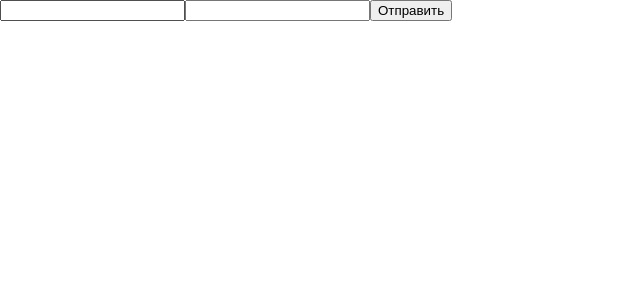
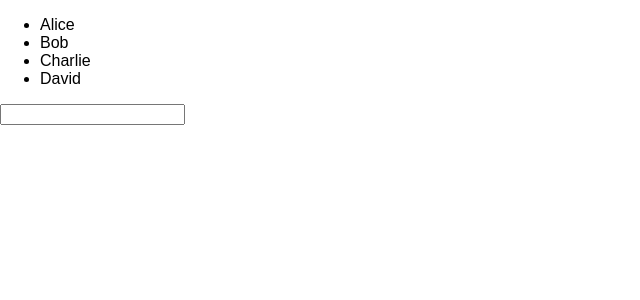
Before and after one commit to Anton102967/new-app2, a React (Vite) app: page / in a window 1280 px wide. Shown: the top 300 px of the page, without its empty margins (0-640 px from the left). Built offline with nearby package versions, Linux system fonts and the light colour scheme.

Commit message:
Основные Хуки в React

```diff
--- a/src/App.jsx
+++ b/src/App.jsx
@@ -1,9 +1,9 @@
-import {AutoSaveForm} from "./components/Test.jsx";
+import {UserFilter} from "./components/Test.jsx";
 
 function App() {
     return (
         <>
-            <AutoSaveForm />
+            <UserFilter />
         </>
     )
 }
--- a/src/components/Test.jsx
+++ b/src/components/Test.jsx
@@ -662,14 +662,25 @@ export function UserFormTwo() {
 }
 
 export function AutoSaveForm() {
-    const [useFormAuto, setUseFormAuto] = useState({name: '', email: ''});
+    const [useFormAuto, setUseFormAuto] = useState( () => {
+        const savedForm = localStorage.getItem('autoSaveForm');
+
+        return savedForm ? JSON.parse(savedForm) : {name: '', email: ''};
+    })
+
 
     const handleFormThree = (e) => {
         const {name, value} = e.target;
-        setUseFormAuto({...useFormAuto, [name]: value});
+        setUseFormAuto(prev => ({...prev, [name]: value}));
     }
 
     useEffect(() => {
+        const isEmpitiForm = !useFormAuto.name && !useFormAuto.email;
+
+        if(isEmpitiForm) {
+            return
+        }
+
         const id = setInterval(() => {
             localStorage.setItem('autoSaveForm', JSON.stringify(useFormAuto));
         }, 5000)
@@ -695,3 +706,46 @@ export function AutoSaveForm() {
         </div>
     )
 }
+
+export function UserFilter() {
+    const initialUsers = [
+      { id: 1, name: 'Alice' },
+      { id: 2, name: 'Bob' },
+      { id: 3, name: 'Charlie' },
+      { id: 4, name: 'David' },
+    ];
+
+    const [users, setUsers] = useState(initialUsers);
+    const [filteredUsers, setFilteredUsers] = useState(initialUsers);
+    const inputOne = useRef(null);
+
+
+
+    const filterArray = (e) => {
+        setUseForm({...useForm, name: e.target.value});
+        const filteredUsers = users.filter((user) => {
+            return user.name.toLowerCase().includes(inputOne.current.value.toLowerCase());
+        });
+        setFilteredUsers(filteredUsers)
+    }
+
+    useEffect(() => {
+        const input = inputOne.current;
+
+        input.addEventListener('input ', filterArray)
+            return () => input.removeEventListener('input', filterArray);
+        ;
+    })
+
+    return (
+        <div>
+            <ul>
+                {filteredUsers.map(user => (
+                    <li key={user.id}>{user.name}</li>
+                ))}
+            </ul>
+            <input type="text" ref={inputOne}/>
+        </div>
+    )
+
+}
```
